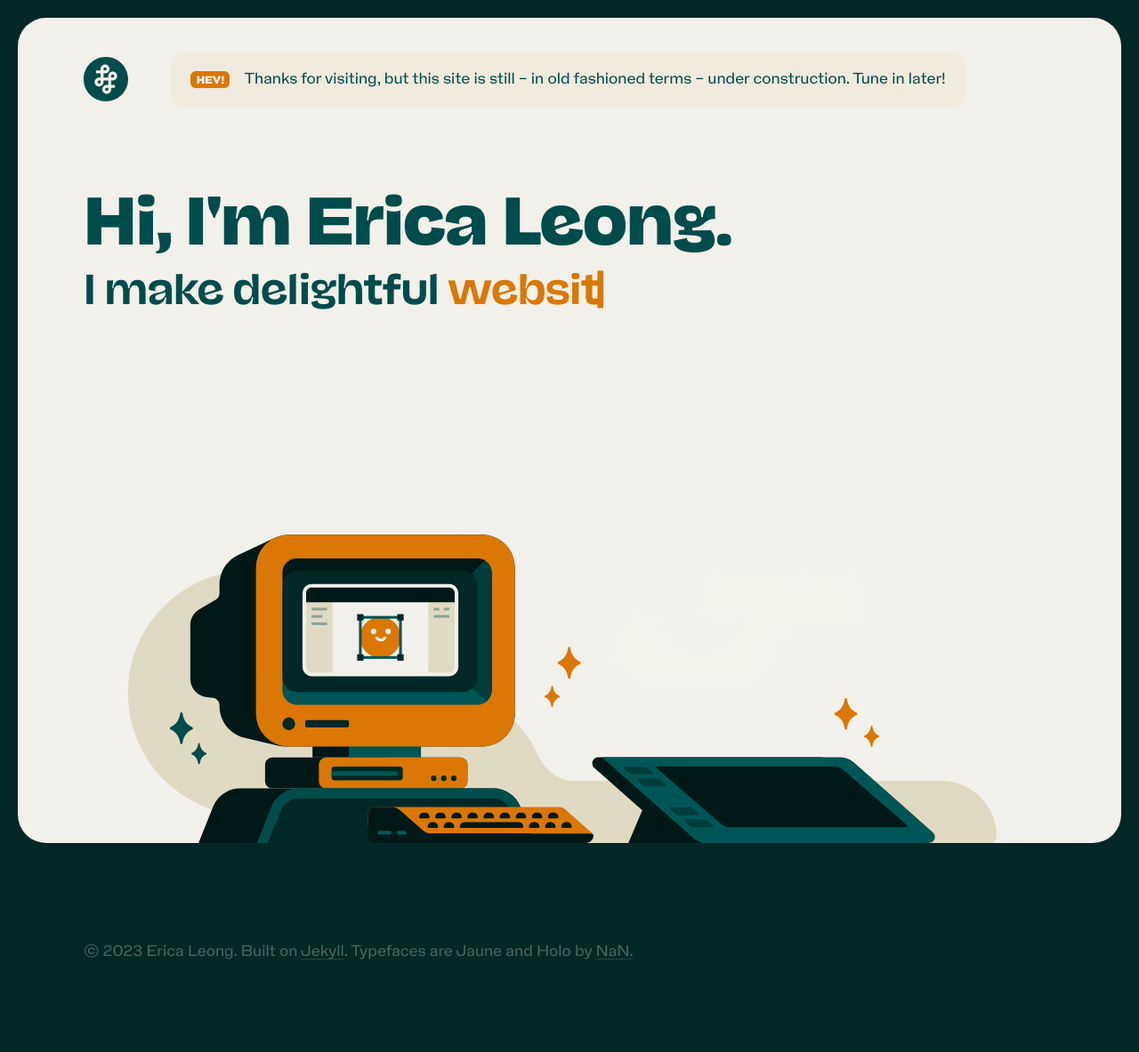
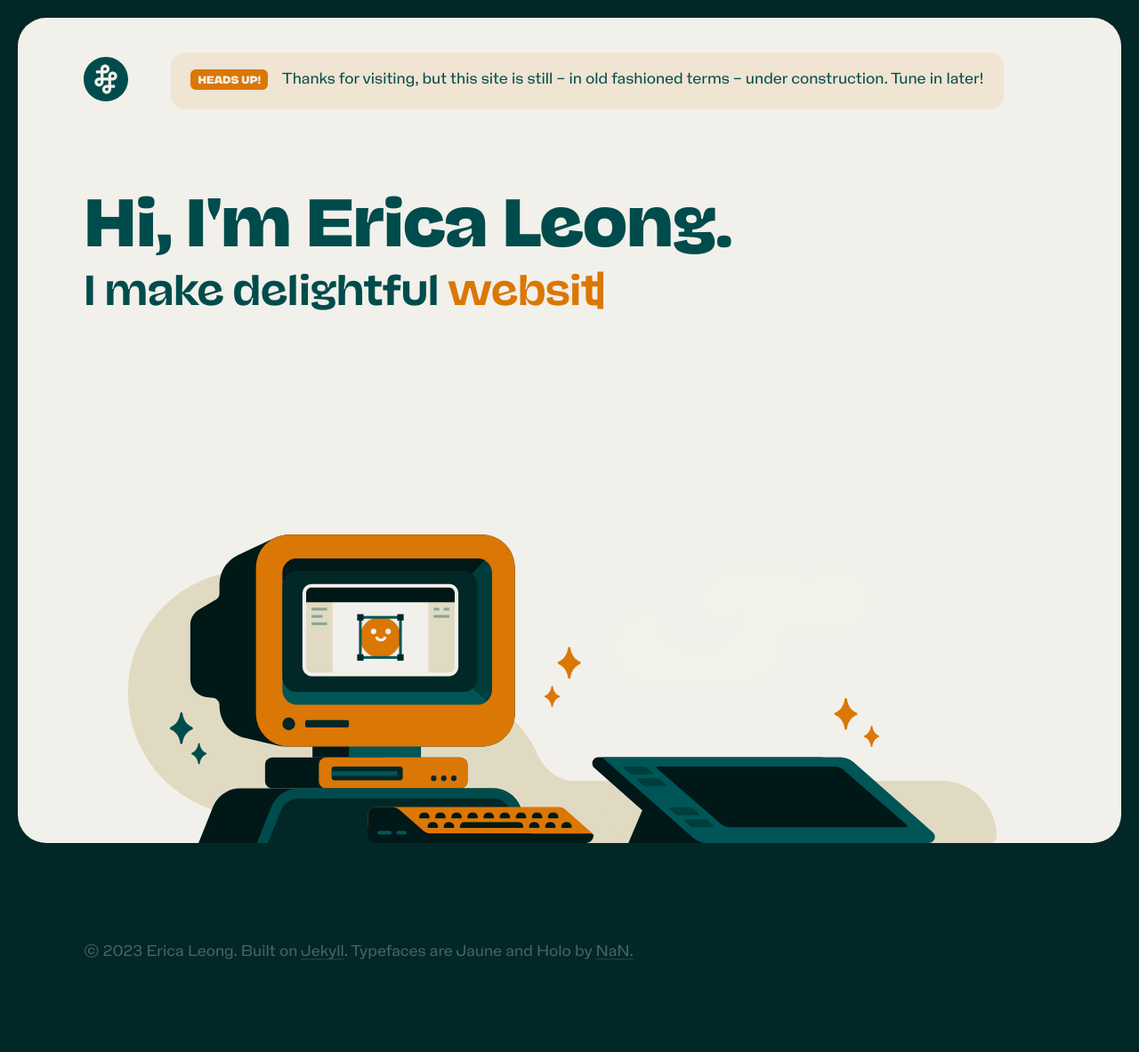
Before and after one commit to ehyleong/ehyleong.github.io, a Jekyll site: the page built from holding.html, in a window 1280 px wide. Shown: the whole page at 89% size. Built offline with Jekyll 4.4.1, drawn with Linux system fonts in a browser that asks for light colours; nearby versions of some CDN libraries.

Commit message:
Copy tweak

```diff
--- a/_sass/main.scss
+++ b/_sass/main.scss
@@ -165,7 +165,7 @@ span.label {
 	font-size: .7rem;
 	margin-right: 1rem;
 	margin-bottom: .2rem;
-	padding: .3rem .4rem .2rem;
+	padding: .4rem .5rem .3rem;
 	border-radius: 6px;
 }
 
@@ -989,7 +989,7 @@ header.holding {
 
 	@include for-size(phone-only) {
 		border-radius: 0 0 2rem 2rem;
-		min-height: 45rem;
+		min-height: 42rem;
 	}
 
 	.hero-img {
@@ -1011,7 +1011,6 @@ header.holding {
 
 		@include for-size(phone-only) {
 			align-items: start;
-			flex-direction: column-reverse;
 		}
 	}
 
@@ -1020,22 +1019,18 @@ header.holding {
 			@media (prefers-color-scheme: dark) {
 				fill: $orange;
 		}
-
-		&:hover {
-			opacity: 0.75;
-			transition: all 150ms ease-in-out;
-		}
 	}
 
 	div.callout {
 			@include for-size(phone-only) {
 				gap: .25em;
+				flex-direction: column;
 			}
 
-		background: rgba($orange, .05);
+		background: rgba($orange, .1);
 
 			@media (prefers-color-scheme: dark) {
-				background: rgba($green, .1);
+				background: rgba($green, .2);
 			}
 
 		span.label {
--- a/holding.html
+++ b/holding.html
@@ -11,7 +11,6 @@ cta: Thanks for visiting, but this site is still – in old fashioned terms –
     <div class="col-xs-12">
         <div class="top-bit bottom-text-spacer">
           <div class="logo">
-            <a href="{% link index.html %}">
               <svg xmlns="http://www.w3.org/2000/svg" width="50" height="50" viewBox="0 0 50 50" fill="none">
               <g clip-path="url(#clip0_1769_6507)">
               <path fill-rule="evenodd" clip-rule="evenodd" d="M25 0C11.2 0 0 11.2 0 25C0 38.8 11.2 50 25 50C38.8 50 50 38.8 50 25C50 11.2 38.8 0 25 0ZM24.1 8.44995C21.3525 8.44995 19.1 10.7025 19.1 13.45V15.2H13.85V18.45H19.1V23.25H17.35C14.6025 23.25 12.35 25.5025 12.35 28.25C12.35 30.9974 14.6025 33.25 17.35 33.25C20.0975 33.25 22.35 30.9974 22.35 28.25V26.5H27.675V31.5499H25.925C23.1775 31.5499 20.925 33.8025 20.925 36.5499C20.925 39.2974 23.1775 41.5499 25.925 41.5499C28.6725 41.5499 30.925 39.2974 30.925 36.5499V34.7999H35.225V31.5499H30.925V26.5H32.675C35.4225 26.5 37.675 24.2474 37.675 21.5C37.675 18.7525 35.4225 16.5 32.675 16.5C29.9275 16.5 27.675 18.7525 27.675 21.5V23.25H22.35V18.45H24.1C26.8475 18.45 29.1 16.1974 29.1 13.45C29.1 10.7025 26.8475 8.44995 24.1 8.44995ZM24.1 15.2H22.35V13.45C22.35 12.4974 23.1475 11.7 24.1 11.7C25.0525 11.7 25.85 12.4974 25.85 13.45C25.85 14.4025 25.0525 15.2 24.1 15.2ZM17.35 26.5H19.1V28.25C19.1 29.2025 18.3025 30 17.35 30C16.3975 30 15.6 29.2025 15.6 28.25C15.6 27.2974 16.3975 26.5 17.35 26.5ZM25.925 34.7999H27.675V36.5499C27.675 37.5025 26.8775 38.2999 25.925 38.2999C24.9725 38.2999 24.175 37.5025 24.175 36.5499C24.175 35.5974 24.9725 34.7999 25.925 34.7999ZM32.675 23.25H30.925V21.5C30.925 20.5474 31.7225 19.75 32.675 19.75C33.6275 19.75 34.425 20.5474 34.425 21.5C34.425 22.4525 33.6275 23.25 32.675 23.25Z"/>
@@ -22,9 +21,8 @@ cta: Thanks for visiting, but this site is still – in old fashioned terms –
               </clipPath>
               </defs>
               </svg>
-            </a>
           </div>
-    <div class="callout"><span class="label">Hey!</span><p><small>{{ page.cta }}</small></p></div>
+    <div class="callout"><span class="label">Heads up!</span><p><small>{{ page.cta }}</small></p></div>
   </div>
       <h1 class="spacer">Hi, I'm Erica Leong. <br></h1>
       <h2>I&nbsp;make delightful <span class="orange" id="typewriter"></span></h2>
```
